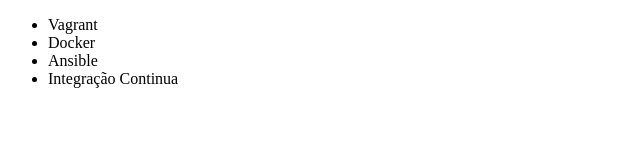
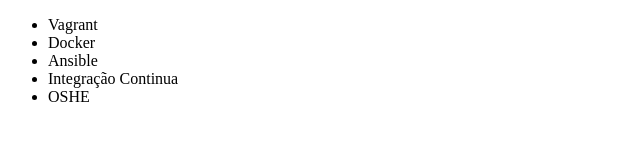
Before and after one commit to RuanMolina/aula_git, a plain HTML site: page index.html in a window 1280 px wide. Shown: the full height of the page, 0-640 px from the left. Drawn offline with Linux system fonts and the light colour scheme.

Commit message:
Adicionado uma linha no codigo html

```diff
--- a/index.html
+++ b/index.html
@@ -10,6 +10,7 @@
         <li>Docker</li>
         <li>Ansible</li>
         <li>Integração Continua</li>
+        <li>OSHE </li>
     </ul>
 </body>
 </html>
```
